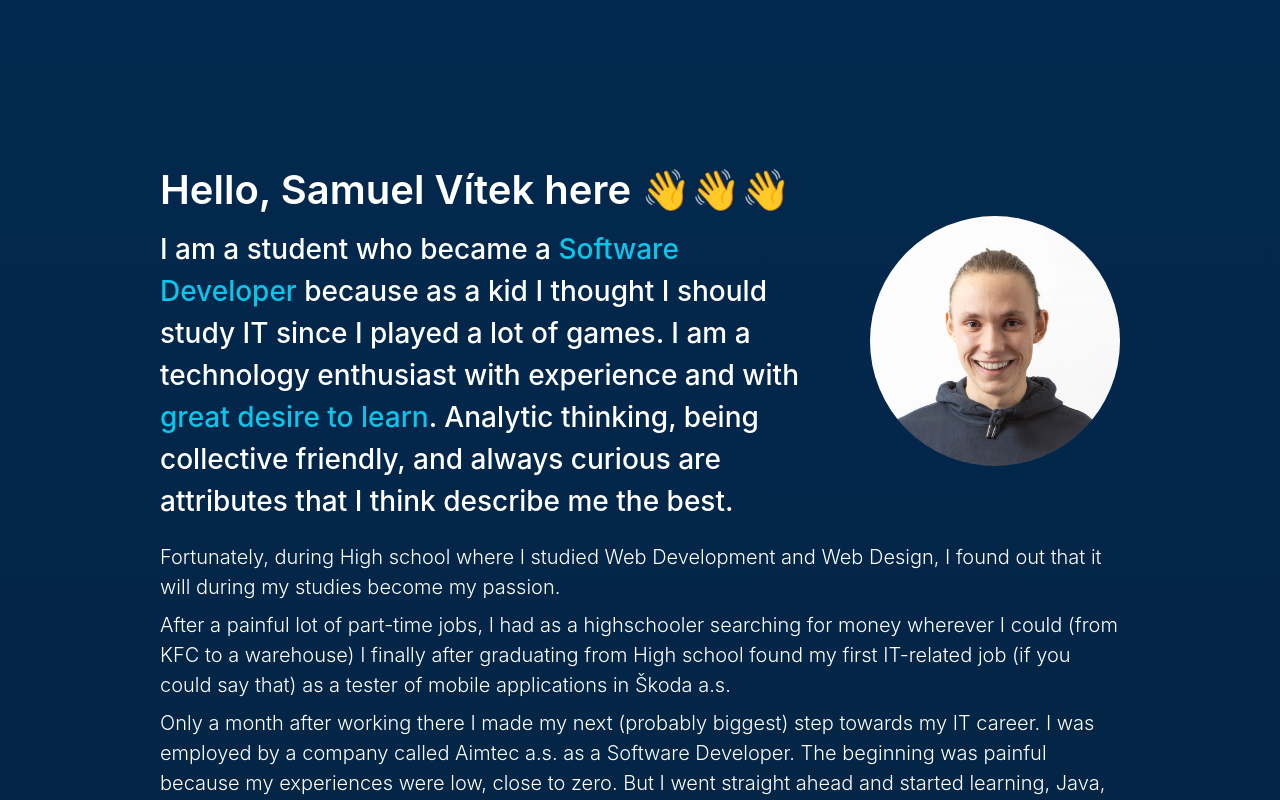
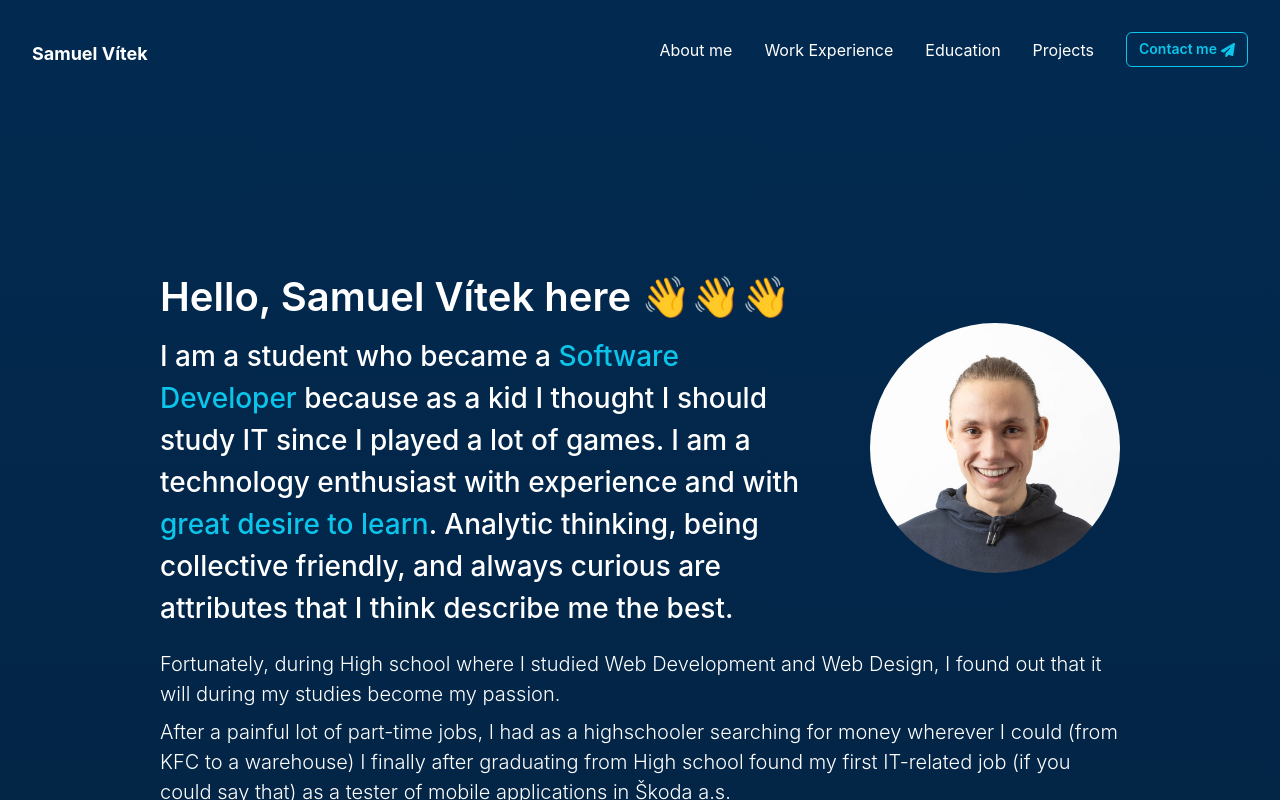
Before and after one commit to SamuelVitek/SamuelVitek, a React (Create React App) app: page /contact in a window 1280 px wide. Shown: the top 800 px of the page. Built offline with nearby package versions, Linux system fonts and the light colour scheme.

Commit message:
new: first version of menu

```diff
--- a/src/App.tsx
+++ b/src/App.tsx
@@ -1,13 +1,15 @@
+import './App.css';
 import React from 'react';
-import './App.css';
+import { ChakraProvider, theme } from "@chakra-ui/react";
 import Introduction from "./components/Introduction";
-import {ChakraProvider, theme} from "@chakra-ui/react";
 import Experience from "./components/Experience";
+import Nav from "./components/navigation/Nav";
 
 function App() {
     return (
         <body className="App">
             <ChakraProvider theme={theme}>
+                <Nav/>
                 <div className="App-body">
                     <Introduction/>
                     <Experience />
--- /dev/null
+++ b/src/components/navigation/Logo.tsx
@@ -0,0 +1,12 @@
+import React from "react"
+import { Box, Text } from "@chakra-ui/react"
+
+export default function Logo(props: any) {
+    return (
+        <Box {...props}>
+            <Text fontSize="lg" fontWeight="bold">
+                Samuel Vítek
+            </Text>
+        </Box>
+    )
+}
--- /dev/null
+++ b/src/components/navigation/MenuItem.tsx
@@ -0,0 +1,30 @@
+import React, { ReactNode } from "react";
+import { Link, Text } from "@chakra-ui/react";
+
+interface MenuItemProps {
+    children: ReactNode;
+    isActive?: boolean;
+    isLast?: boolean;
+    to: string;
+}
+
+const MenuItem = ({ children, isLast, isActive = false, to = "/", ...rest }: MenuItemProps) => {
+    return (
+        <Link
+            href={to}
+            pb={2}
+            //TODO isActive set to borderBottom (see hover)
+            borderBottom={to === '/' ? '2px solid white' : ''}
+            _hover={{
+                textDecoration: 'none',
+                borderBottom: !isLast ? '2px solid white' : ''
+            }}
+        >
+            <Text display="block" {...rest}>
+                {children}
+            </Text>
+        </Link>
+    );
+};
+
+export default MenuItem;
--- /dev/null
+++ b/src/components/navigation/MenuLinks.tsx
@@ -0,0 +1,51 @@
+import {Box, Button, Text, Stack} from "@chakra-ui/react";
+import React from "react";
+import MenuItem from "./MenuItem";
+import { FontAwesomeIcon } from "@fortawesome/react-fontawesome";
+import { faPaperPlane } from "@fortawesome/free-solid-svg-icons";
+
+interface MenuLinksProps {
+    isOpen: boolean;
+}
+
+const MenuLinks = ({ isOpen }: MenuLinksProps) => {
+    return (
+        <Box
+            display={{ base: isOpen ? "block" : "none", md: "block" }}
+            flexBasis={{ base: "100%", md: "auto" }}
+            pt={{ base: "5", md: "0" }}
+        >
+            <Stack
+                spacing={8}
+                align="center"
+                justify={["center", "space-between", "flex-end", "flex-end"]}
+                direction={["column", "row", "row", "row"]}
+            >
+                <MenuItem to="/about">About me</MenuItem>
+                <MenuItem to="/work">Work Experience</MenuItem>
+                <MenuItem to="/edu">Education</MenuItem>
+                <MenuItem to="/projects">Projects</MenuItem>
+                <MenuItem to="/contact" isLast>
+                    <Button
+                        size="sm"
+                        rounded="md"
+                        border='1px solid'
+                        borderColor='cyan.400'
+                        color='cyan.400'
+                        h='2.5em'
+                        bg=''
+                        _hover={{
+                            bg: 'cyan.400',
+                            color: 'white'
+                        }}
+                    >
+                        <Text me={1}>Contact me</Text>
+                        <FontAwesomeIcon icon={faPaperPlane}/>
+                    </Button>
+                </MenuItem>
+            </Stack>
+        </Box>
+    );
+};
+
+export default MenuLinks;
--- /dev/null
+++ b/src/components/navigation/MenuToggle.tsx
@@ -0,0 +1,39 @@
+import { Box } from "@chakra-ui/react";
+import React from "react";
+
+interface MenuToggleProps {
+    toggle: () => void;
+    isOpen: boolean;
+}
+
+const MenuToggle = ({ toggle, isOpen }: MenuToggleProps) => {
+    return (
+        <Box display={{ base: "block", md: "none" }} onClick={toggle}>
+            {isOpen ? <CloseIcon /> : <MenuIcon />}
+        </Box>
+    );
+};
+
+const CloseIcon = () => (
+    <svg width="24" viewBox="0 0 18 18" xmlns="http://www.w3.org/2000/svg">
+        <title>Close</title>
+        <path
+            fill="white"
+            d="M9.00023 7.58599L13.9502 2.63599L15.3642 4.04999L10.4142 8.99999L15.3642 13.95L13.9502 15.364L9.00023 10.414L4.05023 15.364L2.63623 13.95L7.58623 8.99999L2.63623 4.04999L4.05023 2.63599L9.00023 7.58599Z"
+        />
+    </svg>
+);
+
+const MenuIcon = () => (
+    <svg
+        width="24px"
+        viewBox="0 0 20 20"
+        xmlns="http://www.w3.org/2000/svg"
+        fill="white"
+    >
+        <title>Menu</title>
+        <path d="M0 3h20v2H0V3zm0 6h20v2H0V9zm0 6h20v2H0v-2z" />
+    </svg>
+);
+
+export default MenuToggle;
--- a/src/components/navigation/Nav.tsx
+++ b/src/components/navigation/Nav.tsx
@@ -1,10 +1,20 @@
-import React from 'react';
+import React from "react";
+import Logo from "./Logo";
+import NavBarContainer from "./NavBarContainer";
+import MenuToggle from "./MenuToggle";
+import MenuLinks from "./MenuLinks";
 
-const Nav = () => {
+const Nav = (props: any) => {
+    const [isOpen, setIsOpen] = React.useState(false);
+
+    const toggle = () => setIsOpen(!isOpen);
+
     return (
-        <div>
-
-        </div>
+        <NavBarContainer {...props}>
+            <Logo/>
+            <MenuToggle toggle={toggle} isOpen={isOpen} />
+            <MenuLinks isOpen={isOpen} />
+        </NavBarContainer>
     );
 };
 
--- /dev/null
+++ b/src/components/navigation/NavBarContainer.tsx
@@ -0,0 +1,26 @@
+import React, { ReactNode } from 'react';
+import { Flex } from "@chakra-ui/react";
+
+interface NavBarContainerProps {
+    children: ReactNode;
+}
+
+const NavBarContainer = ({ children, ...props }: NavBarContainerProps) => {
+    return (
+        <Flex
+            as="nav"
+            align="center"
+            justify="space-between"
+            wrap="wrap"
+            w="100%"
+            p={8}
+            backgroundColor={'rgb(2, 41, 79)'}
+            color={'white'}
+            {...props}
+        >
+            {children}
+        </Flex>
+    );
+};
+
+export default NavBarContainer;
```
